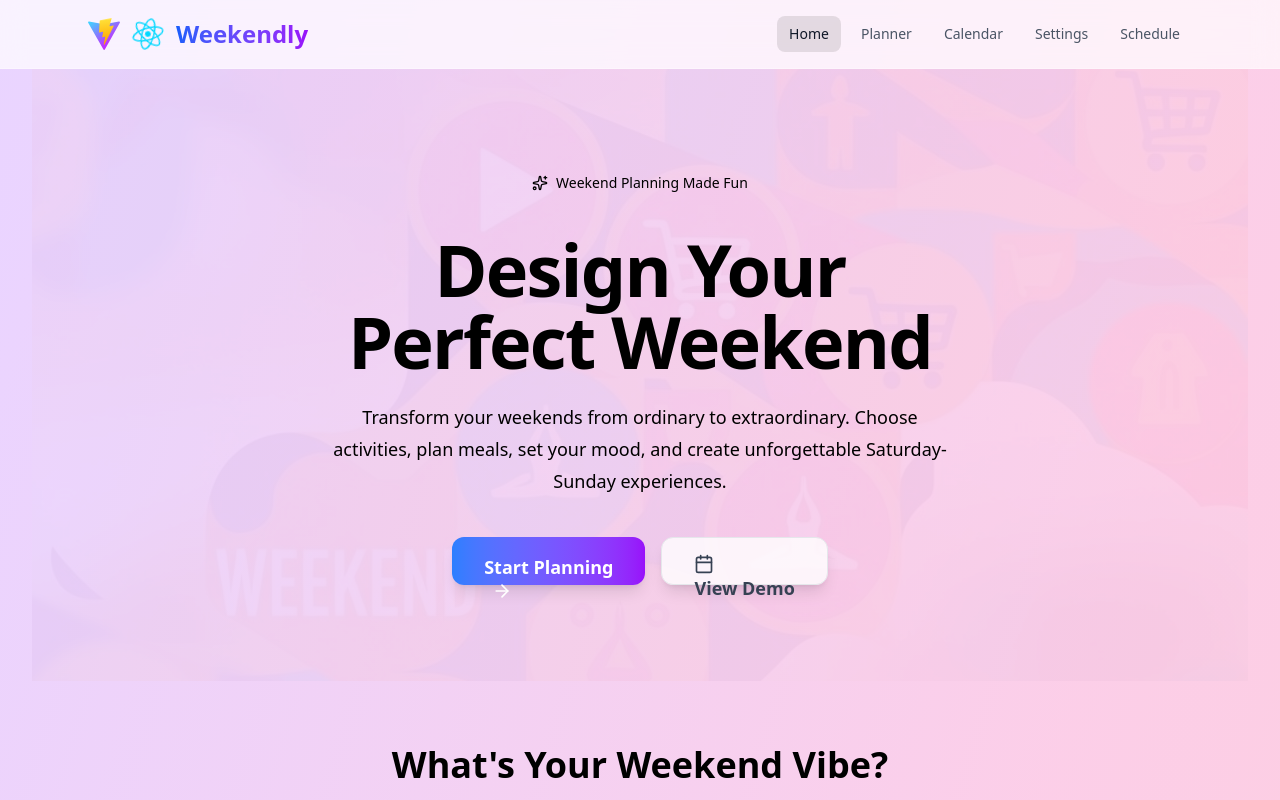
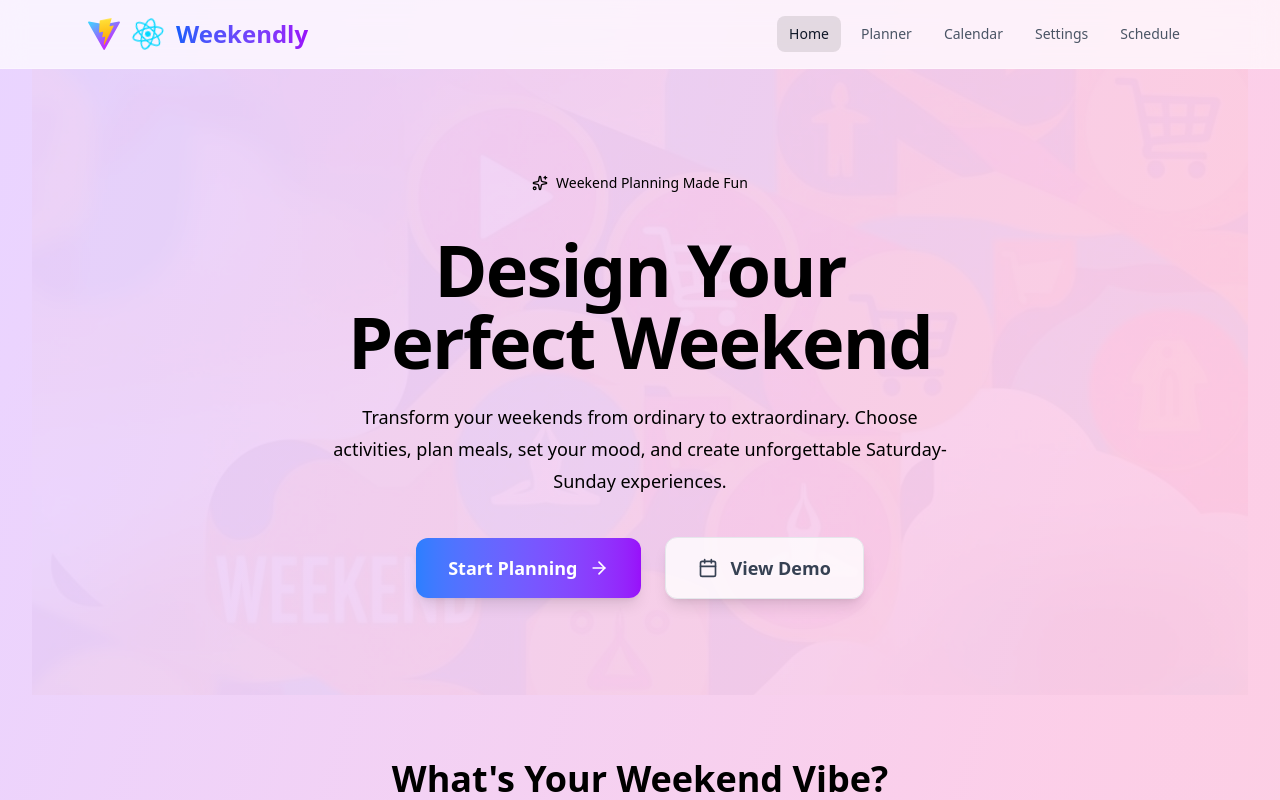
Before and after one commit to inevitable-ank/Weekndry, a React (Vite) app: page / in a window 1280 px wide. Shown: the top 800 px of the page. Built offline with nearby package versions, Linux system fonts and the light colour scheme.

Commit message:
Changed the button stye

```diff
--- a/src/components/home/hero.tsx
+++ b/src/components/home/hero.tsx
@@ -31,14 +31,18 @@ export function Hero() {
           </p>
 
           {/* CTA buttons */}
-          <div className="mt-10 flex items-center justify-center gap-4 flex-wrap">
-            <Button size="lg" className="h-12 px-8 text-base font-semibold">
-              Start Planning
-              <ArrowRight className="ml-2 h-5 w-5" />
+          <div className="mt-10 flex items-center justify-center gap-6 flex-wrap">
+            <Button size="lg" className="px-8 py-4 text-base font-semibold rounded-lg">
+              <span className="flex items-center gap-3">
+                Start Planning
+                <ArrowRight className="h-5 w-5" />
+              </span>
             </Button>
-            <Button variant="secondary" size="lg" className="h-12 px-8 text-base bg-transparent">
-              <Calendar className="mr-2 h-5 w-5" />
-              View Demo
+            <Button variant="secondary" size="lg" className="px-8 py-4 text-base font-medium rounded-lg">
+              <span className="flex items-center gap-3">
+                <Calendar className="h-5 w-5" />
+                View Demo
+              </span>
             </Button>
           </div>
 
```
